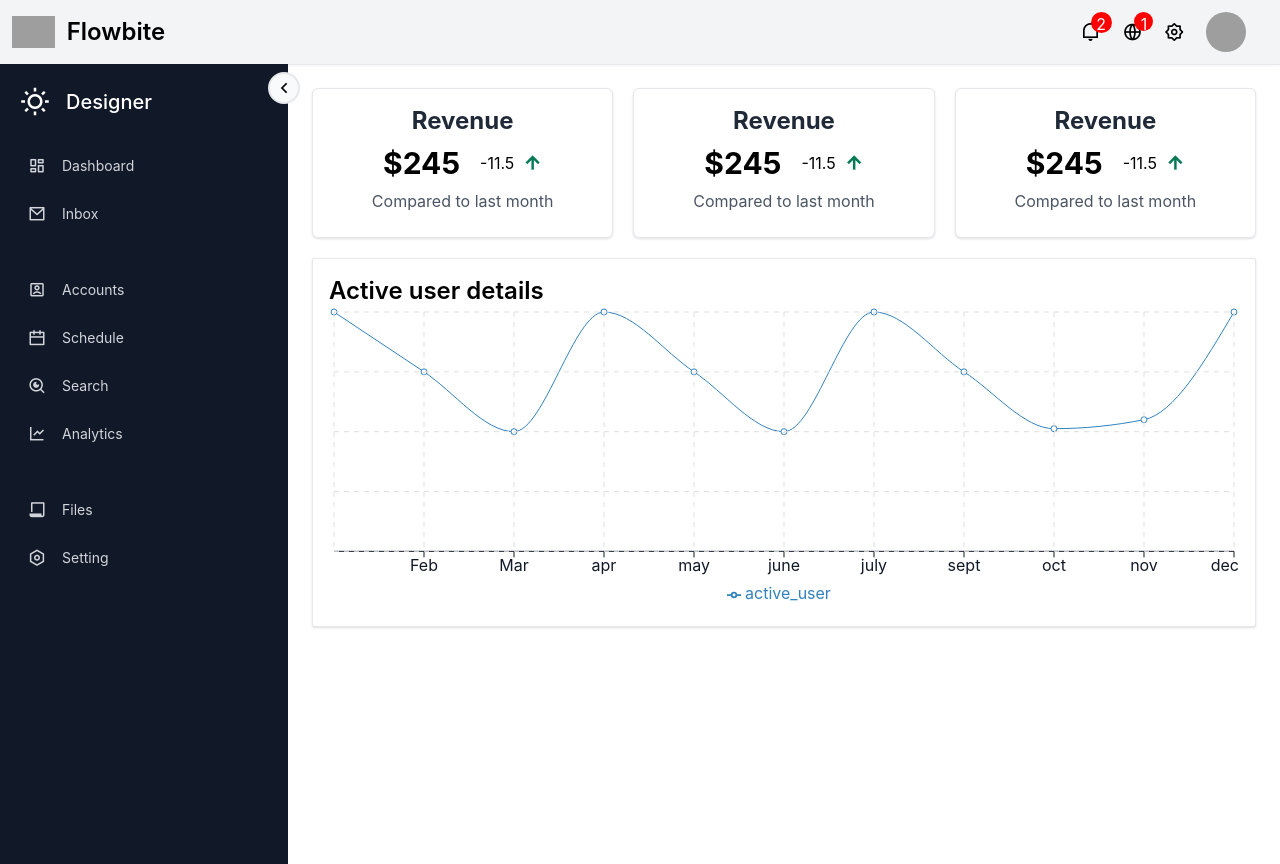
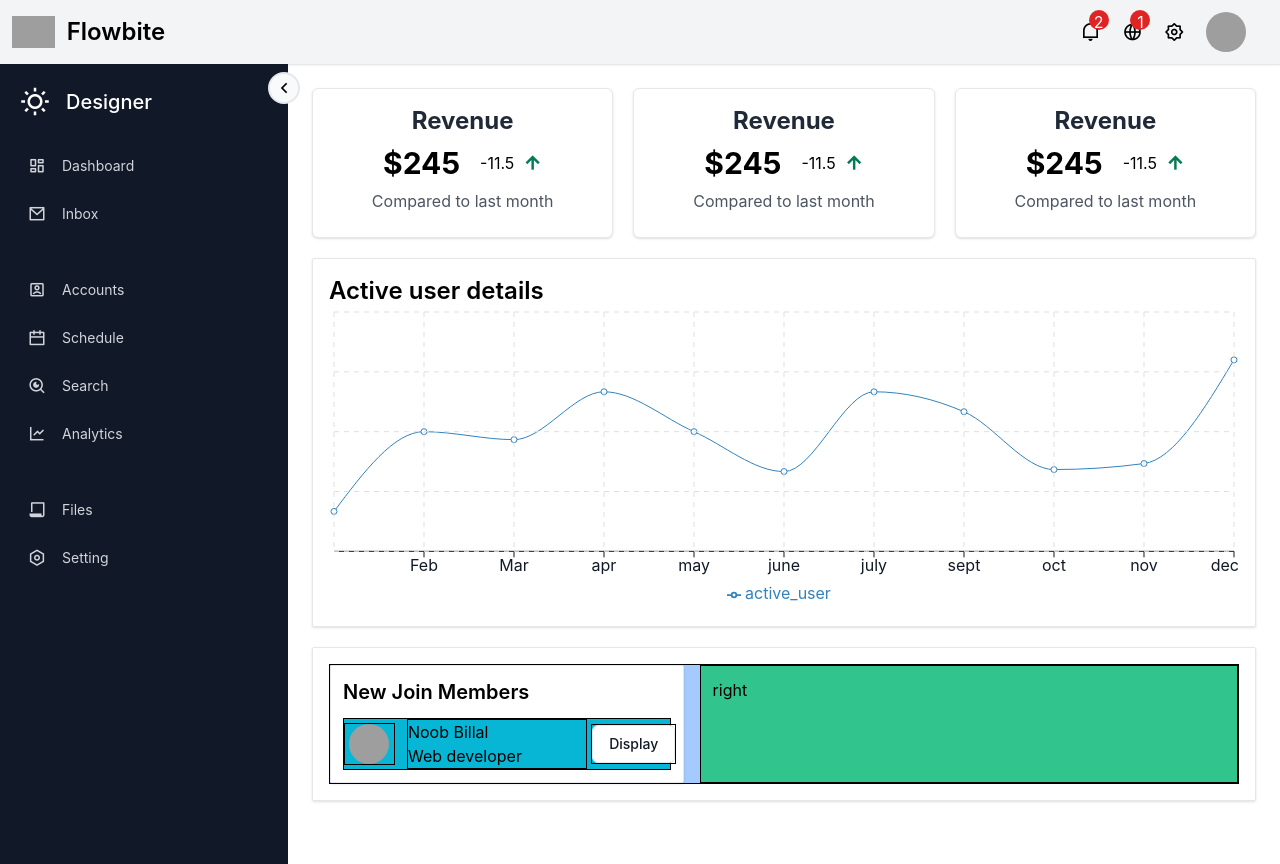
Before and after one commit to MoniruzzamanBillal/Admin-DashBoard, a React (Create React App) app: page / in a window 1280 px wide. Built offline with nearby package versions, Linux system fonts and the light colour scheme; grey boxes are pictures that could not be loaded.

Commit message:
homepage member container , left side prototype 1

```diff
--- a/src/App.js
+++ b/src/App.js
@@ -1,14 +1,14 @@
 import "./App.css";
+import NavBar from "./Components/NavBar/NavBar";
 
-import NavTest from "./Components/NavTest";
-import SideBar from "./Components/SideBar";
+import SideBar from "./Components/SideBar/SideBar";
 import Test from "./Components/Test";
 import Test2 from "./Components/Test2";
 
 function App() {
   return (
     <>
-      <NavTest />
+      <NavBar />
       <SideBar />
       {/* <Test /> */}
       {/* <Test2 /> */}
--- a/src/Components/Features.jsx
+++ b/src/Components/HomePage/Features.jsx
@@ -1,5 +1,5 @@
 import React from "react";
-import { GlobalContext } from "../Context/Context";
+import { GlobalContext } from "../../Context/Context";
 
 export default function Features() {
   const { open, setOpen } = GlobalContext();
--- a/src/Components/HomeChart.jsx
+++ b/src/Components/HomePage/HomeChart.jsx
@@ -1,7 +1,7 @@
 import { HideImage, HideSourceSharp } from "@mui/icons-material";
 
 import React, { PureComponent } from "react";
-import { GlobalContext } from "../Context/Context";
+import { GlobalContext } from "../../Context/Context";
 import {
   LineChart,
   Line,
@@ -18,53 +18,53 @@ export default function HomeChart() {
   const data = [
     {
       name: "Jan",
-      active_user: 4000,
+      active_user: 100,
     },
     {
       name: "Feb",
-      active_user: 3000,
+      active_user: 300,
     },
     {
       name: "Mar",
-      active_user: 2000,
+      active_user: 280,
     },
     {
       name: "apr",
-      active_user: 4000,
+      active_user: 400,
     },
     {
       name: "may",
-      active_user: 3000,
+      active_user: 300,
     },
     {
       name: "june",
-      active_user: 2000,
+      active_user: 200,
     },
     {
       name: "july",
-      active_user: 4000,
+      active_user: 400,
     },
     {
       name: "sept",
-      active_user: 3000,
+      active_user: 350,
     },
     {
       name: "oct",
-      active_user: 2050,
+      active_user: 205,
     },
     {
       name: "nov",
-      active_user: 2200,
+      active_user: 220,
     },
     {
       name: "dec",
-      active_user: 4000,
+      active_user: 480,
     },
   ];
 
   return (
     <>
-      <div className="graphContainer w-full p-4 bg-white border border-gray-200 rounded-sm shadow hover:bg-gray-100">
+      <div className="graphContainer w-full p-4 mb-5 bg-white border border-gray-200 rounded-sm shadow hover:bg-gray-100">
         <h1 className="font-semibold text-2xl">Active user details</h1>
         <div className="graph">
           <ResponsiveContainer width="100%" aspect={3 / 1}>
--- a/src/Components/NavBar.jsx
+++ /dev/null
@@ -1,115 +0,0 @@
-import React, { useState } from "react";
-import { Link } from "react-router-dom";
-
-export default function NavBar() {
-  const [hidden, setHidden] = useState("hidden");
-  const toggleNav = () => {
-    hidden === "hidden" ? setHidden("show") : setHidden("hidden");
-  };
-  return (
-    <>
-      <nav className="bg-white shadow-sm dark:bg-gray-900 fixed w-full z-20 top-0 left-0 border-b border-gray-200 dark:border-gray-600">
-        <div className="max-w-screen-xl flex flex-wrap items-center justify-between mx-auto p-4">
-          <a href="https://flowbite.com/" className="flex items-center">
-            <img
-              src="https://flowbite.com/docs/images/logo.svg"
-              className="h-8 mr-3"
-              alt="Flowbite Logo"
-            />
-            <span className="self-center text-2xl font-semibold whitespace-nowrap dark:text-white">
-              Flowbite
-            </span>
-          </a>
-          <div className="flex md:order-2 ">
-            <button
-              type="button"
-              className="text-white bg-blue-700 hover:bg-blue-800 focus:ring-4 focus:outline-none focus:ring-blue-300 font-medium rounded-md text-sm px-4 py-2 text-center mr-3 md:mr-0 dark:bg-blue-600 dark:hover:bg-blue-700 dark:focus:ring-blue-800"
-            >
-              Get started
-            </button>
-            <button
-              data-collapse-toggle="navbar-sticky"
-              type="button"
-              className="inline-flex items-center p-2 text-sm text-gray-500 rounded-lg md:hidden hover:bg-gray-100 focus:outline-none focus:ring-2 focus:ring-gray-200 dark:text-gray-400 dark:hover:bg-gray-700 dark:focus:ring-gray-600"
-              aria-controls="navbar-sticky"
-              aria-expanded="false"
-              onClick={() => toggleNav()}
-            >
-              <span className="sr-only">Open main menu</span>
-              <svg
-                className="w-6 h-6"
-                aria-hidden="true"
-                fill="currentColor"
-                viewBox="0 0 20 20"
-                xmlns="http://www.w3.org/2000/svg"
-              >
-                <path
-                  fill-rule="evenodd"
-                  d="M3 5a1 1 0 011-1h12a1 1 0 110 2H4a1 1 0 01-1-1zM3 10a1 1 0 011-1h12a1 1 0 110 2H4a1 1 0 01-1-1zM3 15a1 1 0 011-1h12a1 1 0 110 2H4a1 1 0 01-1-1z"
-                  clip-rule="evenodd"
-                ></path>
-              </svg>
-            </button>
-          </div>
-          <div
-            // className="items-center justify-between hidden w-full md:flex md:w-auto md:order-1"
-            className={`items-center justify-between ${hidden} w-full md:flex md:w-auto md:order-1`}
-            id="navbar-sticky"
-          >
-            <ul className="flex flex-col p-4 md:p-0 mt-4 font-medium border border-gray-100 rounded-lg bg-gray-50 md:flex-row md:space-x-8 md:mt-0 md:border-0 md:bg-white dark:bg-gray-800 md:dark:bg-gray-900 dark:border-gray-700">
-              <li>
-                {/* <a
-                  href="#"
-                  className="block py-2 pl-3 pr-4 text-white bg-blue-700 rounded md:bg-transparent md:text-blue-700 md:p-0 md:dark:text-blue-500"
-                  aria-current="page"
-                >
-                  Home
-                </a> */}
-                <Link
-                  to="/"
-                  className="block py-2 pl-3 pr-4 text-xl text-gray-800 rounded hover:bg-gray-100 md:hover:bg-transparent md:hover:text-blue-700 md:p-0 "
-                  onClick={() => toggleNav()}
-                >
-                  Home
-                </Link>
-              </li>
-              <li>
-                {/* <a
-                  href="#"
-                  className="block py-2 pl-3 pr-4 text-gray-900 rounded hover:bg-gray-100 md:hover:bg-transparent md:hover:text-blue-700 md:p-0 md:dark:hover:text-blue-500 dark:text-white dark:hover:bg-gray-700 dark:hover:text-white md:dark:hover:bg-transparent dark:border-gray-700"
-                >
-                  About
-                </a> */}
-                <Link
-                  to="/"
-                  className="block py-2 pl-3 pr-4 text-xl text-gray-800 rounded hover:bg-gray-100 md:hover:bg-transparent md:hover:text-blue-700 md:p-0 "
-                  onClick={() => toggleNav()}
-                >
-                  Home
-                </Link>
-              </li>
-              <li>
-                <Link
-                  to="/"
-                  className="block py-2 pl-3 pr-4 text-xl text-gray-800 rounded hover:bg-gray-100 md:hover:bg-transparent md:hover:text-blue-700 md:p-0 "
-                  onClick={() => toggleNav()}
-                >
-                  Home
-                </Link>
-              </li>
-              <li>
-                <Link
-                  to="/"
-                  className="block py-2 pl-3 pr-4 text-xl text-gray-800 rounded hover:bg-gray-100 md:hover:bg-transparent md:hover:text-blue-700 md:p-0 "
-                  onClick={() => toggleNav()}
-                >
-                  Home
-                </Link>
-              </li>
-            </ul>
-          </div>
-        </div>
-      </nav>
-    </>
-  );
-}
--- a/src/Components/NavTest.jsx
+++ b/src/Components/NavBar/NavBar.jsx
@@ -1,7 +1,7 @@
-import React from "react";
-import "./NavTest.css";
+import React, { useState } from "react";
+import { Link } from "react-router-dom";
 
-export default function NavTest() {
+export default function NavBar() {
   return (
     <>
       <div className="navContainer bg-gray-100 dark:bg-gray-900 fixed w-full z-20 top-0 left-0 border-b border-gray-200 dark:border-gray-600 shadow-sm">
@@ -25,15 +25,19 @@ export default function NavTest() {
             {/* Nav right Starts  */}
             {/* w-1/6 */}
             <div className="NavRight w-1/2 sm:w-1/3 md:w-1/6 flex justify-evenly ">
-              <div className="icon1 cursor-pointer self-center ">
+              <div className="icon1 relative cursor-pointer self-center ">
                 <i class="ri-notification-line text-xl"></i>
-                <span className="notificationNumber">2</span>
+                <span className="notificationNumber bg-red-600 text-white rounded-2xl text-center h-5 w-5 absolute -top-2 left-2">
+                  2
+                </span>
               </div>
-              <div className="icon2 cursor-pointer self-center">
+              <div className="icon2 relative cursor-pointer self-center">
                 <i class="ri-global-line  text-xl"></i>
-                <span className="globalNumber">1</span>
+                <span className="globalNumber bg-red-600 text-white rounded-2xl text-center h-5 w-5 absolute -top-2 left-2">
+                  1
+                </span>
               </div>
-              <div className="icon3 cursor-pointer self-center">
+              <div className="icon3 relative cursor-pointer self-center">
                 <i class="ri-settings-2-line  text-xl"></i>
               </div>
               <div className="imgIcon cursor-pointer">
--- a/src/Components/NavTest.css
+++ /dev/null
@@ -1,29 +0,0 @@
-.icon1,
-.icon2,
-.icon3 {
-  position: relative;
-}
-
-.notificationNumber {
-  position: absolute;
-  top: -6px;
-  right: -11px;
-  background-color: red;
-  color: white;
-  text-align: center;
-  border-radius: 50%;
-  width: 21px;
-  height: 21px;
-}
-
-.globalNumber {
-  position: absolute;
-  top: -6px;
-  right: -11px;
-  background-color: red;
-  color: white;
-  text-align: center;
-  border-radius: 50%;
-  width: 19px;
-  height: 19px;
-}
--- a/src/Components/SideBar.jsx
+++ b/src/Components/SideBar/SideBar.jsx
@@ -1,7 +1,7 @@
 import React, { useState } from "react";
 import { Link } from "react-router-dom";
-import HomePage from "../Pages/HomePage";
-import { GlobalContext } from "../Context/Context";
+import HomePage from "../../Pages/HomePage";
+import { GlobalContext } from "../../Context/Context";
 
 export default function SideBar() {
   const { open, setOpen } = GlobalContext();
--- a/src/Components/Test2.jsx
+++ b/src/Components/Test2.jsx
@@ -1,5 +1,3 @@
-import { HideImage, HideSourceSharp } from "@mui/icons-material";
-
 import React, { PureComponent } from "react";
 import { GlobalContext } from "../Context/Context";
 
@@ -8,11 +6,48 @@ export default function Test2() {
 
   return (
     <>
-      <h1>test</h1>
-      <h1>test</h1>
-      <h1>test</h1>
-      <h1>test</h1>
-      <h1>test</h1>
+      <div className="homeNewUserInfo w-full p-4 mb-5 bg-white border border-gray-200 rounded-sm shadow hover:bg-gray-100">
+        <div className="userInfoContainer border border-black bg-blue-300 grid grid-cols-5 gap-4">
+          {/* left container starts  */}
+          <div className="userInfoLeft bg-white border border-gray-200 rounded-sm shadow p-3 col-span-2 ">
+            {/* left top starts  */}
+            <div className="leftContainerTop mb-3">
+              <h1 className="text-xl font-semibold">New Join Members</h1>
+            </div>
+            {/* left top ends  */}
+
+            {/* left bottom starts  */}
+            <div className="leftContainerBottom bg-cyan-500 border border-black grid grid-cols-12 gap-1">
+              <div className="bottomLeftAvatar border border-black self-center col-span-2">
+                <img
+                  className="w-10 h-10 m-auto rounded-full"
+                  src="https://media.istockphoto.com/id/1309328823/photo/headshot-portrait-of-smiling-male-employee-in-office.jpg?b=1&s=170667a&w=0&k=20&c=MRMqc79PuLmQfxJ99fTfGqHL07EDHqHLWg0Tb4rPXQc="
+                  alt="Rounded avatar"
+                />
+              </div>
+              <div className="bottomMid border border-black self-center ml-2 col-span-7">
+                <div className="bottomMidContainer">
+                  <h2>Noob Billal</h2>
+                  <h2>Web developer</h2>
+                </div>
+              </div>
+              <div className="bottomRight m-auto border border-black self-center col-span-3">
+                <button className="py-2 px-4  text-sm font-medium text-gray-900 outline-none bg-white rounded-md border border-gray-200 hover:bg-gray-100 hover:text-blue-700 focus:z-10 ">
+                  Display
+                </button>
+              </div>
+            </div>
+            {/* left bottom ends  */}
+          </div>
+          {/* left container Ends  */}
+
+          {/* right container starts  */}
+          <div className="userInfoRight p-3 col-span-3 bg-green-400 border border-black">
+            right
+          </div>
+          {/* right container ends  */}
+        </div>
+      </div>
     </>
   );
 }
--- a/src/Pages/HomePage.jsx
+++ b/src/Pages/HomePage.jsx
@@ -1,14 +1,14 @@
 import React from "react";
 import Test2 from "../Components/Test2";
-import Features from "../Components/Features";
-import HomeChart from "../Components/HomeChart";
+import Features from "../Components/HomePage/Features";
+import HomeChart from "../Components/HomePage/HomeChart";
 
 export default function HomePage() {
   return (
     <>
       <Features />
       <HomeChart />
-      {/* <Test2 /> */}
+      <Test2 />
     </>
   );
 }
```
